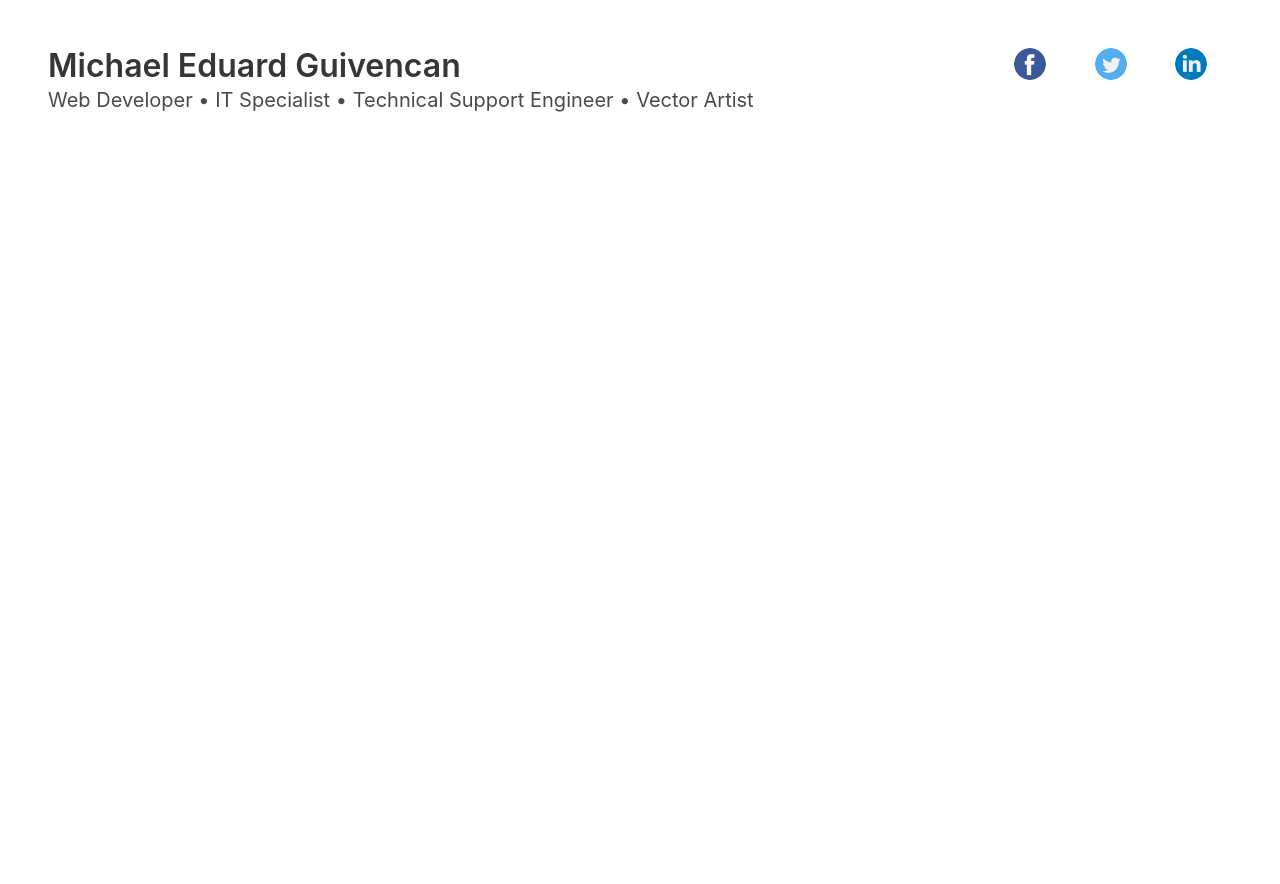
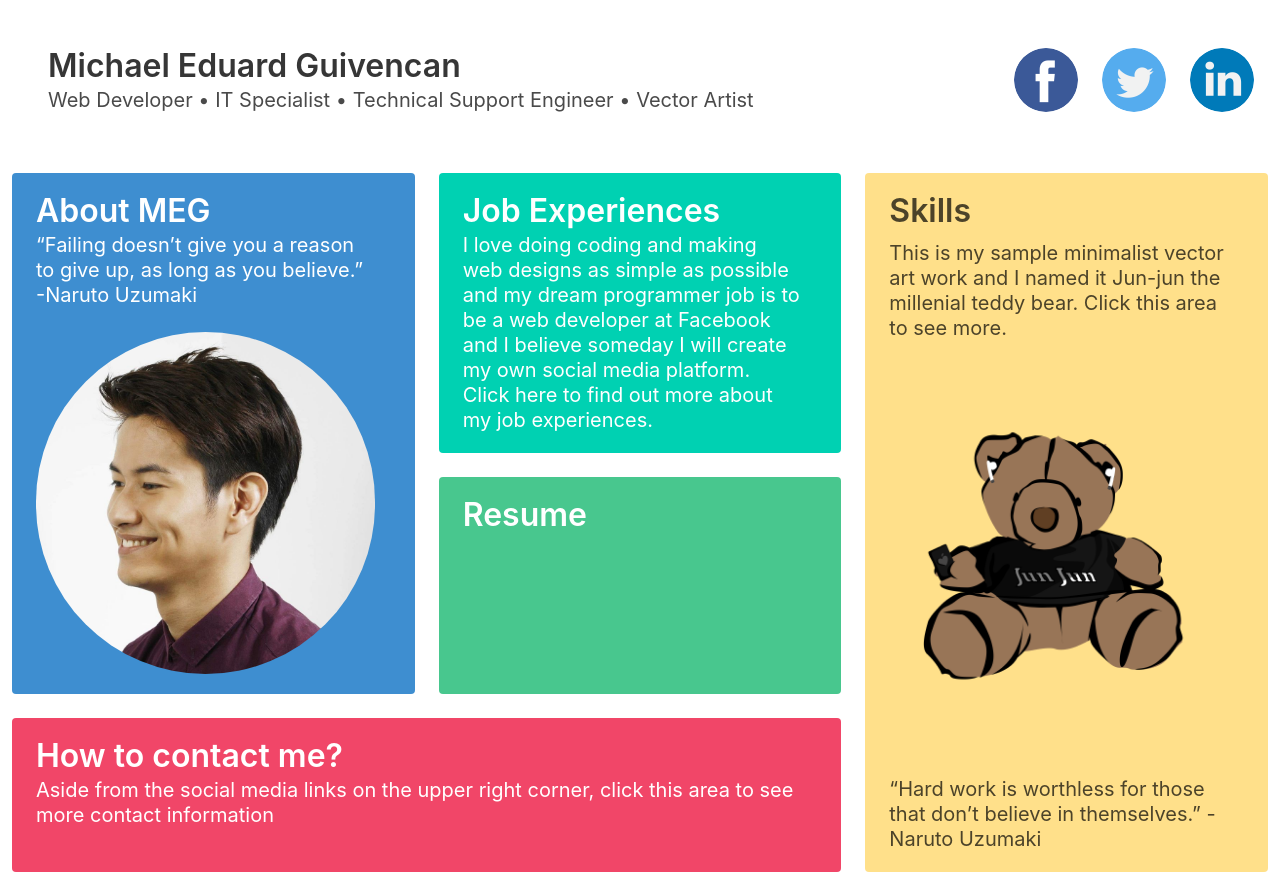
Before and after one commit to meguivencan/meguivencan.github.io, a plain HTML site: page index.html in a window 1280 px wide. Before the commit the page ends 800 px from the top, so only its background shows below. Drawn offline with nearby package versions, Linux system fonts and the light colour scheme.

Commit message:
added home layout

```diff
--- a/index.html
+++ b/index.html
@@ -5,6 +5,33 @@
     <meta name="viewport" content="width=device-width, initial-scale=1">
     <title>Welcome to my fortfolio</title>
     <link rel="stylesheet" href="https://cdn.jsdelivr.net/npm/bulma@0.9.0/css/bulma.min.css">
+
+    <style>
+      .sm-img:hover {
+        animation: shake 0.5s;
+        animation-iteration-count: infinite;
+      }
+      .tile-grow { transition: transform .2s ease-in-out; }
+      .tile-grow:hover { transform: scale(1.05); }
+
+      @keyframes shake {
+        0% { transform: translate(1px, 1px) rotate(0deg); }
+        10% { transform: translate(-1px, -2px) rotate(-1deg); }
+        20% { transform: translate(-3px, 0px) rotate(1deg); }
+        30% { transform: translate(3px, 2px) rotate(0deg); }
+        40% { transform: translate(1px, -1px) rotate(1deg); }
+        50% { transform: translate(-1px, 2px) rotate(-1deg); }
+        60% { transform: translate(-3px, 1px) rotate(0deg); }
+        70% { transform: translate(3px, 1px) rotate(-1deg); }
+        80% { transform: translate(-1px, -1px) rotate(1deg); }
+        90% { transform: translate(1px, 2px) rotate(0deg); }
+        100% { transform: translate(1px, -2px) rotate(-1deg); }
+      }
+
+
+    </style>
+
+
   </head>
   <body>
   <section class="section">
@@ -18,27 +45,81 @@
         </p>
       </div>
       <div class="column">
-        <figure class="image is-32x32">
+        <figure class="image is-64x64">
           <a href="https://facebook.com/meggy.meg.megyow">
-            <img class="is-rounded" src="logo/facebook.png">
+            <img class="is-rounded sm-img" src="logo/facebook.png">
           </a>
         </figure>
       </div>
       <div class="column">
-        <figure class="image is-32x32">
+        <figure class="image is-64x64">
           <a href="https://twitter.com/meguivencan">
-            <img class="is-rounded" src="logo/twitter.png">
+            <img class="is-rounded sm-img" src="logo/twitter.png">
           </a>
         </figure>
       </div>
       <div class="column">
-        <figure class="image is-32x32">
+        <figure class="image is-64x64">
           <a href="https://linkedin.com/in/meguivencan">
-            <img class="is-rounded" src="logo/linkedin.png">
+            <img class="is-rounded sm-img" src="logo/linkedin.png">
           </a>
         </figure>
       </div>
     </div>
   </section>
+
+  <div class="column">
+    <div class="tile is-ancestor">
+  <div class="tile is-vertical is-8">
+    <div class="tile">
+      <div class="tile is-parent">
+        <article class="tile is-child notification is-info tile-grow">
+          <p class="title">About MEG</p>
+          <p class="subtitle">“Failing doesn’t give you a reason to give up, as long as you believe.” -Naruto Uzumaki</p>
+          <figure class="image">
+            <img src="logo/profile.jpg" class="is-rounded ">
+          </figure>
+        </article>
+      </div>
+      <div class="tile is-parent is-vertical">
+        <article class="tile is-child notification is-primary  tile-grow">
+          <p class="title">Job Experiences</p>
+          <p class="subtitle">I love doing coding and making web designs as simple as possible and my dream programmer job is to be a web developer at Facebook and I believe someday I will create my own social media platform. Click here to find out more about my job experiences.</p>
+        </article>
+        <article class="tile is-child notification is-success  tile-grow">
+          <p class="title">Resume</p>
+          <p class="subtitle"></p>
+        </article>
+      </div>
+
+    </div>
+    <div class="tile is-parent">
+      <article class="tile is-child notification is-danger  tile-grow">
+        <p class="title">How to contact me?</p>
+        <p class="subtitle">Aside from the social media links on the upper right corner, click this area to see more contact information</p>
+        <div class="content">
+          <!-- Content -->
+        </div>
+      </article>
+    </div>
+  </div>
+  <div class="tile is-parent">
+    <article class="tile is-child notification is-warning  tile-grow">
+      <div class="content">
+        <p class="title">Skills</p>
+        <p class="subtitle">This is my sample minimalist vector art work and I named it Jun-jun the millenial teddy bear. Click this area to see more.</p>
+        <figure class="image">
+          <img src="logo/badbear_nobg.png">
+        </figure>
+        <p class="subtitle">
+          “Hard work is worthless for those that don’t believe in themselves.” -Naruto Uzumaki
+        </p>
+      </article>
+      </div>
+    </article>
+  </div>
+</div>
+  </div>
+
   </body>
 </html>
```
Also changed, not shown: pages/aboutme.html (added, +9 -0 lines), facebook.png (deleted), logo/badbear_nobg.png (added), logo/instagram.png (deleted), logo/profile.jpg (added), 1 other file.
